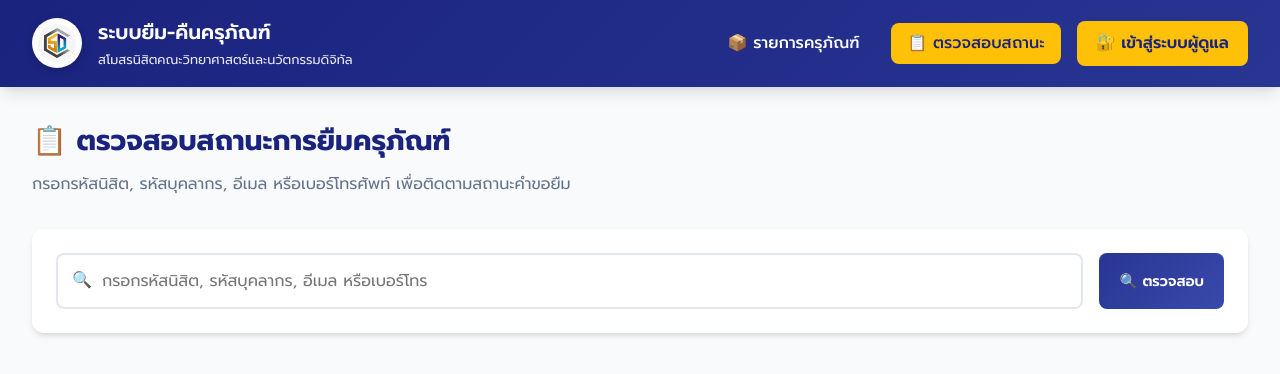
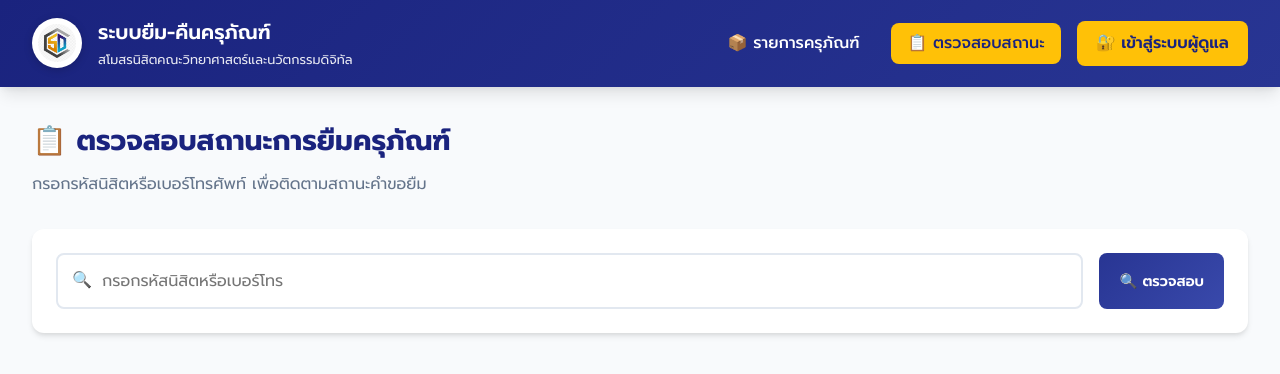
Before and after one commit to jenkij-cloud/smo-pasdu, a React (Vite) app: page /check-status in a window 1280 px wide. Shown: the top 374 px of the page. Built offline with nearby package versions, Linux system fonts and the light colour scheme; no server answers.

Commit message:
fix: update status check search placeholder and description

```diff
--- a/src/pages/StatusCheckPage.jsx
+++ b/src/pages/StatusCheckPage.jsx
@@ -94,7 +94,7 @@ export default function StatusCheckPage() {
             <main className="main-container">
                 <div className="page-header">
                     <h2>📋 ตรวจสอบสถานะการยืมครุภัณฑ์</h2>
-                    <p>กรอกรหัสนิสิต, รหัสบุคลากร, อีเมล หรือเบอร์โทรศัพท์ เพื่อติดตามสถานะคำขอยืม</p>
+                    <p>กรอกรหัสนิสิตหรือเบอร์โทรศัพท์ เพื่อติดตามสถานะคำขอยืม</p>
                 </div>
 
                 <div className="status-check-search">
@@ -104,7 +104,7 @@ export default function StatusCheckPage() {
                             <input
                                 type="text"
                                 className="search-input"
-                                placeholder="กรอกรหัสนิสิต, รหัสบุคลากร, อีเมล หรือเบอร์โทร"
+                                placeholder="กรอกรหัสนิสิตหรือเบอร์โทร"
                                 value={searchQuery}
                                 onChange={e => setSearchQuery(e.target.value)}
                             />
```
